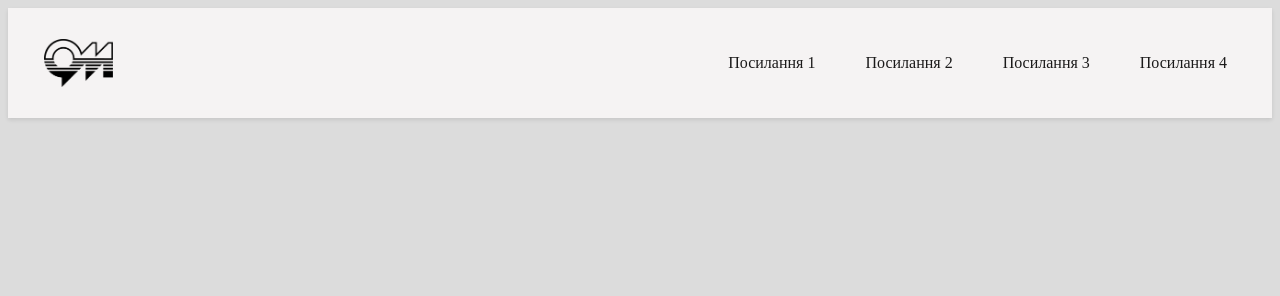
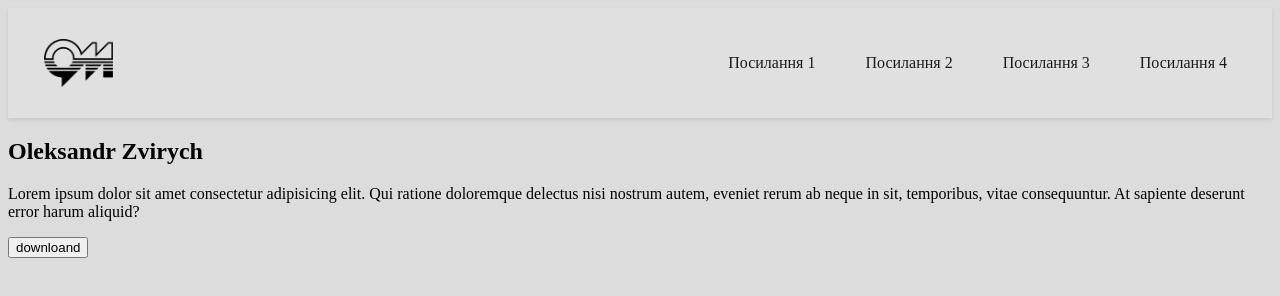
Before and after one commit to Oaleks262/MyPage, a plain HTML site: page index.html in a window 1280 px wide. Drawn offline with Linux system fonts and the light colour scheme.

Commit message:
Add  Section

```diff
--- a/index.html
+++ b/index.html
@@ -22,6 +22,23 @@
     </ul>
   </nav>
 </header>
+<section>
+  <div>
+    <div>
+      <h2>
+        Oleksandr Zvirych
+      </h2>
+      <p>
+        Lorem ipsum dolor sit amet consectetur adipisicing elit. Qui ratione doloremque delectus nisi nostrum autem, eveniet rerum ab neque in sit, temporibus, vitae consequuntur. At sapiente deserunt error harum aliquid?
+      </p>
+      <button src="" downloand>
+        downloand
+      </button>
+    </div>
+
+    <img src="" alt="">
+  </div>
+</section>
 
   <script src="index.js"></script>
 </body>
--- a/style.css
+++ b/style.css
@@ -7,7 +7,7 @@ header {
   justify-content: space-between;
   align-items: center;
   padding: 20px;
-  background-color: rgba(255, 252, 252, 0.732);
+  background-color: rgba(255, 252, 252, 0.116);
   box-shadow: 0 2px 4px rgba(0, 0, 0, 0.1);
 }
 
```
